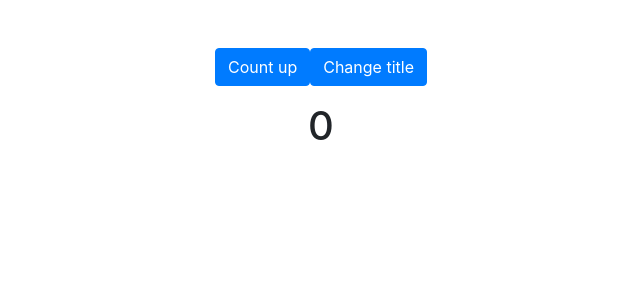
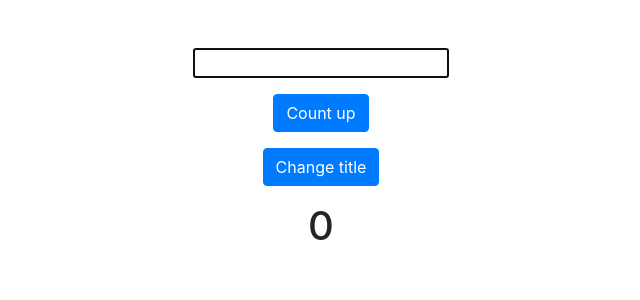
Before and after one commit to medhatdawoud/react-hooks-playground, a React (Create React App) app: page / in a window 1280 px wide. Shown: the top 300 px of the page, without its empty margins (319-959 px from the left). Built offline with nearby package versions, Linux system fonts and the light colour scheme.

Commit message:
Episode 4 - useRef hook

```diff
--- a/src/App.js
+++ b/src/App.js
@@ -1,10 +1,20 @@
-import React, { useState, useEffect } from 'react';
+import React, { useState, useEffect, useRef } from 'react';
 
 export default function App() {
   const [counter, setCounter] = useState(0);
   const [title, setTitle] = useState('');
+  const amountRef = useRef();
+  const reactMaxRef = useRef(false);
 
-  const handleCounter = () => setCounter((c) => c + 1);
+  const handleCounter = () => {
+    if (!reactMaxRef.current) {
+      if (counter >= 10) {
+        reactMaxRef.current = true;
+      } else {
+        setCounter((c) => c + (+amountRef.current.value || 1));
+      }
+    } else console.log('you reached max clicks');
+  };
   const handelTitle = () => setTitle('semiColon academy');
 
   useEffect(() => {
@@ -24,12 +34,19 @@ export default function App() {
     document.title = `You have clicked ${counter} times`;
   }, [counter]);
 
+  useEffect(() => {
+    amountRef.current.focus();
+  });
+
   return (
     <div className="container text-center pt-5">
-      <button className="btn btn-primary" onClick={handleCounter}>
+      <input ref={amountRef} />
+      <br />
+      <button className="btn btn-primary mt-3" onClick={handleCounter}>
         Count up
       </button>
-      <button className="btn btn-primary" onClick={handelTitle}>
+      <br />
+      <button className="btn btn-primary mt-3" onClick={handelTitle}>
         Change title
       </button>
       <h1 className="mt-3">{counter}</h1>
```
Also changed, not shown: src/App_class.js (+13 -2 lines).
